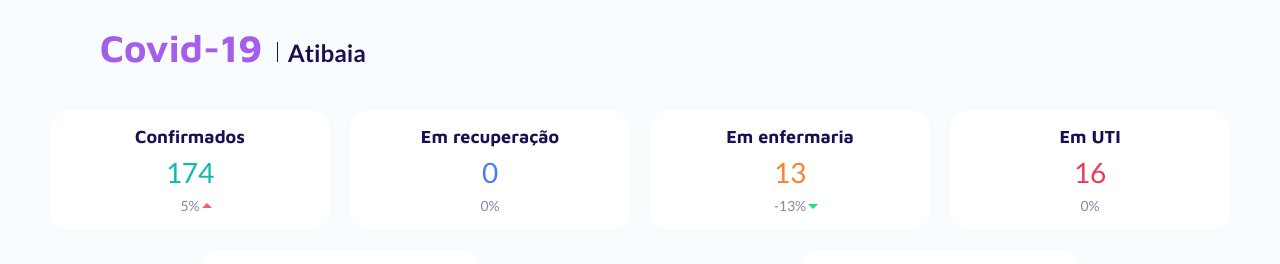
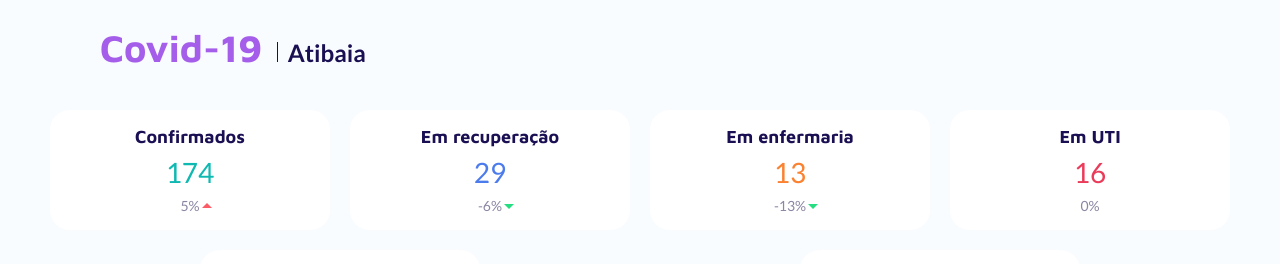
Before and after one commit to yurigodke/corona-dash, a React (Create React App) app: page / in a window 1280 px wide. Shown: the top 264 px of the page. Built offline with nearby package versions, Linux system fonts and the light colour scheme.

Commit message:
Fix active cases bug

```diff
--- a/src/prepareData.js
+++ b/src/prepareData.js
@@ -106,7 +106,12 @@ class prepareData {
   getConsolidateData = () => {
     return {
       confirmed: this.getConsolidateValue(this.getSimpleValues("confirmed")),
-      active: { value: 0, diff: 0 },
+      active: this.getConsolidateValue(
+        this.getSumData([
+          this.getSimpleValues("nursery"),
+          this.getSimpleValues("icu")
+        ])
+      ),
       recovered: this.getConsolidateValue(this.getSimpleValues("recovered")),
       nursery: this.getConsolidateValue(this.getSimpleValues("nursery")),
       icu: this.getConsolidateValue(this.getSimpleValues("icu")),
```
